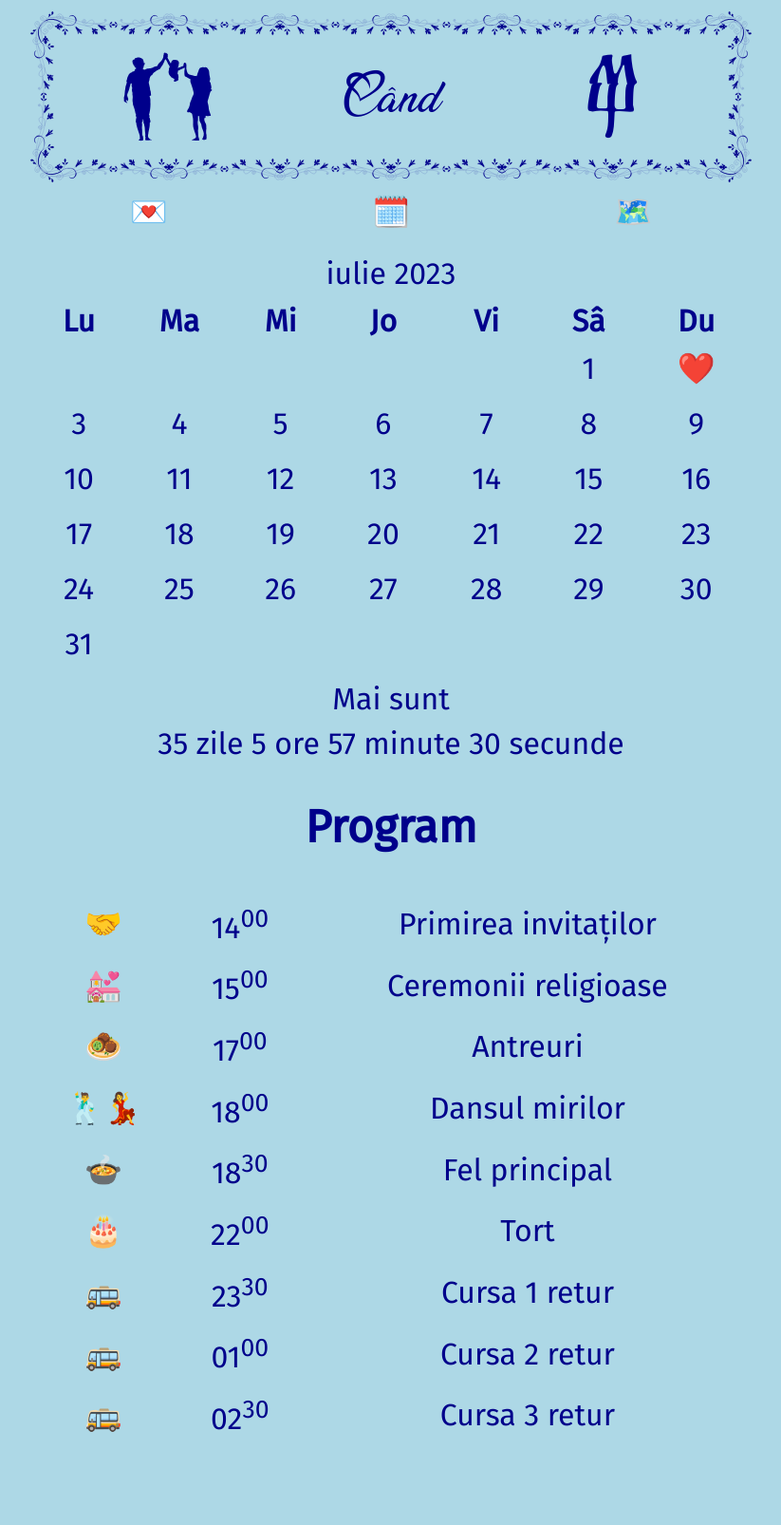
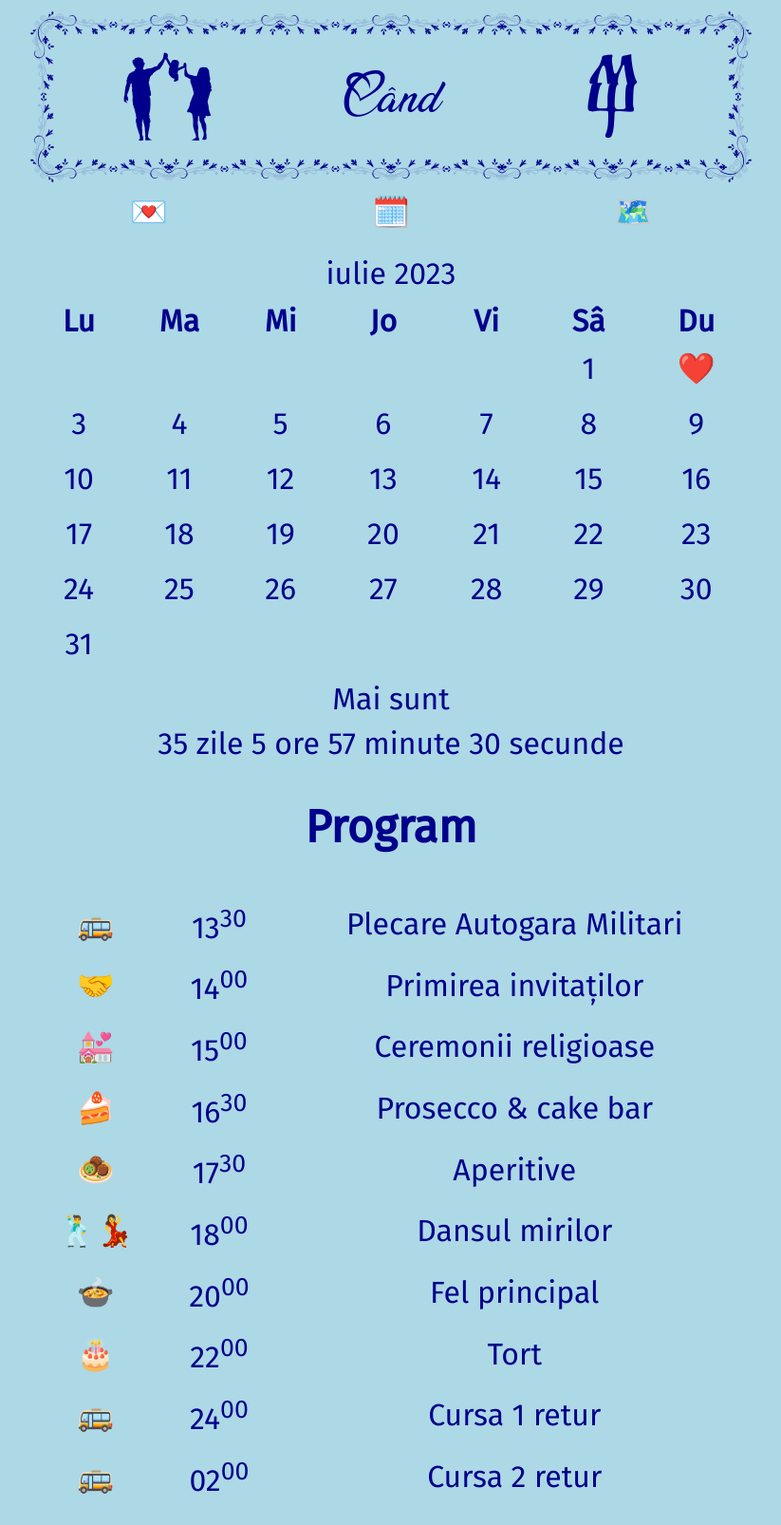
Before and after one commit to mihnea-mihai/noitrei, a Jekyll site: the page built from cand.md, in a window 1280 px wide. Shown: the whole page at 95% size, without its empty margins (228-1051 px from the left). Built offline with Jekyll 4.4.1, drawn with Linux system fonts in a browser that asks for light colours; before the commit the page ends 1542 px from its top, so only the background shows below that.

Commit message:
Update schedule

```diff
--- a/cand.md
+++ b/cand.md
@@ -19,12 +19,13 @@ Mai sunt
 
 ## Program
 
+| 🚌 | 13<sup>30</sup> | Plecare Autogara Militari
 | 🤝 | 14<sup>00</sup> | Primirea invitaților |
 | 💒 | 15<sup>00</sup>  | Ceremonii religioase |
-| 🧆 | 17<sup>00</sup>  | Antreuri |
+| 🍰 | 16<sup>30</sup> | Prosecco & cake bar
+| 🧆 | 17<sup>30</sup>  | Aperitive |
 | 🕺💃 | 18<sup>00</sup> | Dansul mirilor |
-| 🍲 | 18<sup>30</sup> | Fel principal |
+| 🍲 | 20<sup>00</sup> | Fel principal |
 | 🎂 | 22<sup>00</sup> | Tort |
-| 🚌 | 23<sup>30</sup> | Cursa 1 retur |
-| 🚌 | 01<sup>00</sup> | Cursa 2 retur |
-| 🚌 | 02<sup>30</sup> | Cursa 3 retur |
+| 🚌 | 24<sup>00</sup> | Cursa 1 retur |
+| 🚌 | 02<sup>00</sup> | Cursa 2 retur |
```
